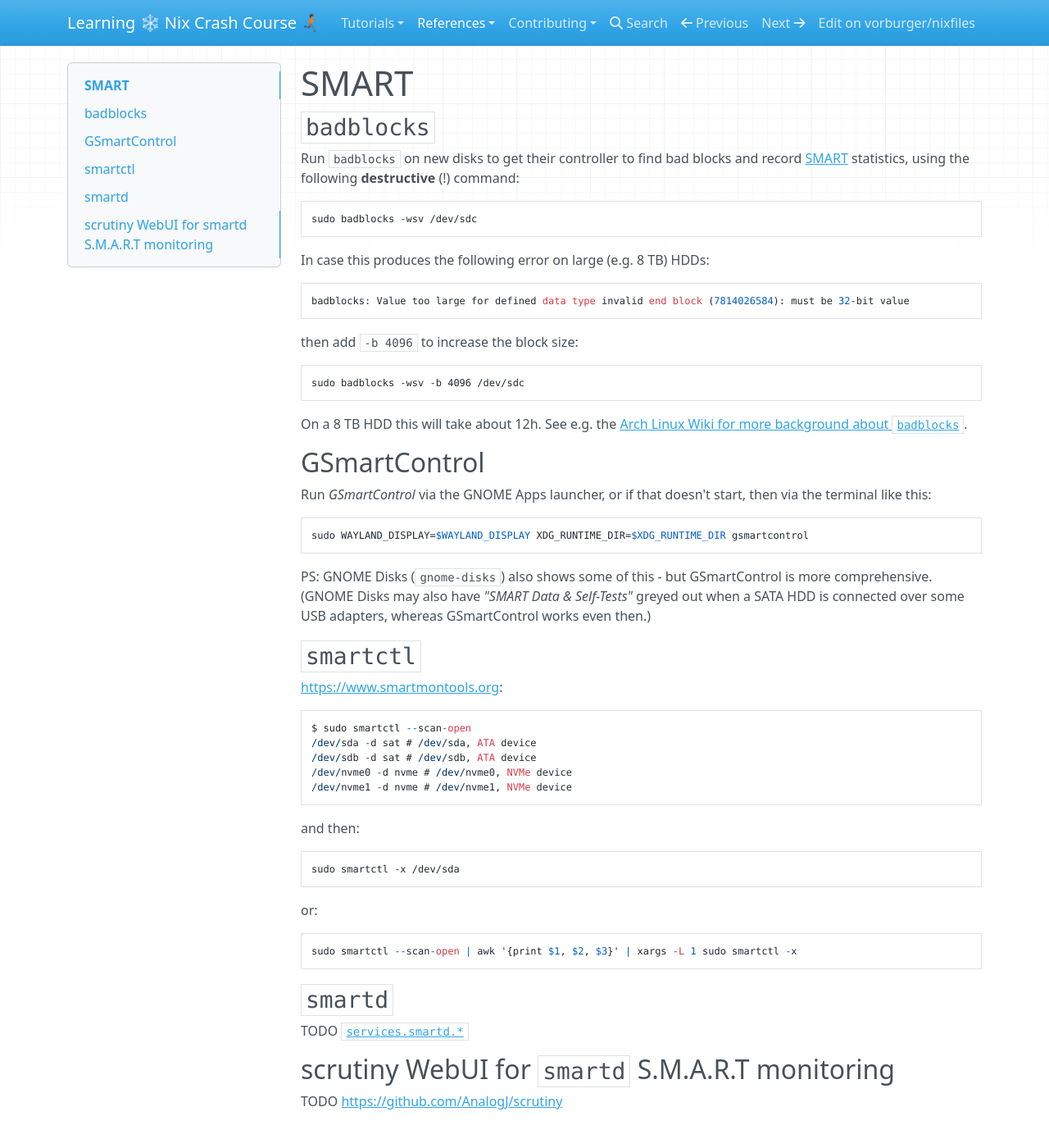
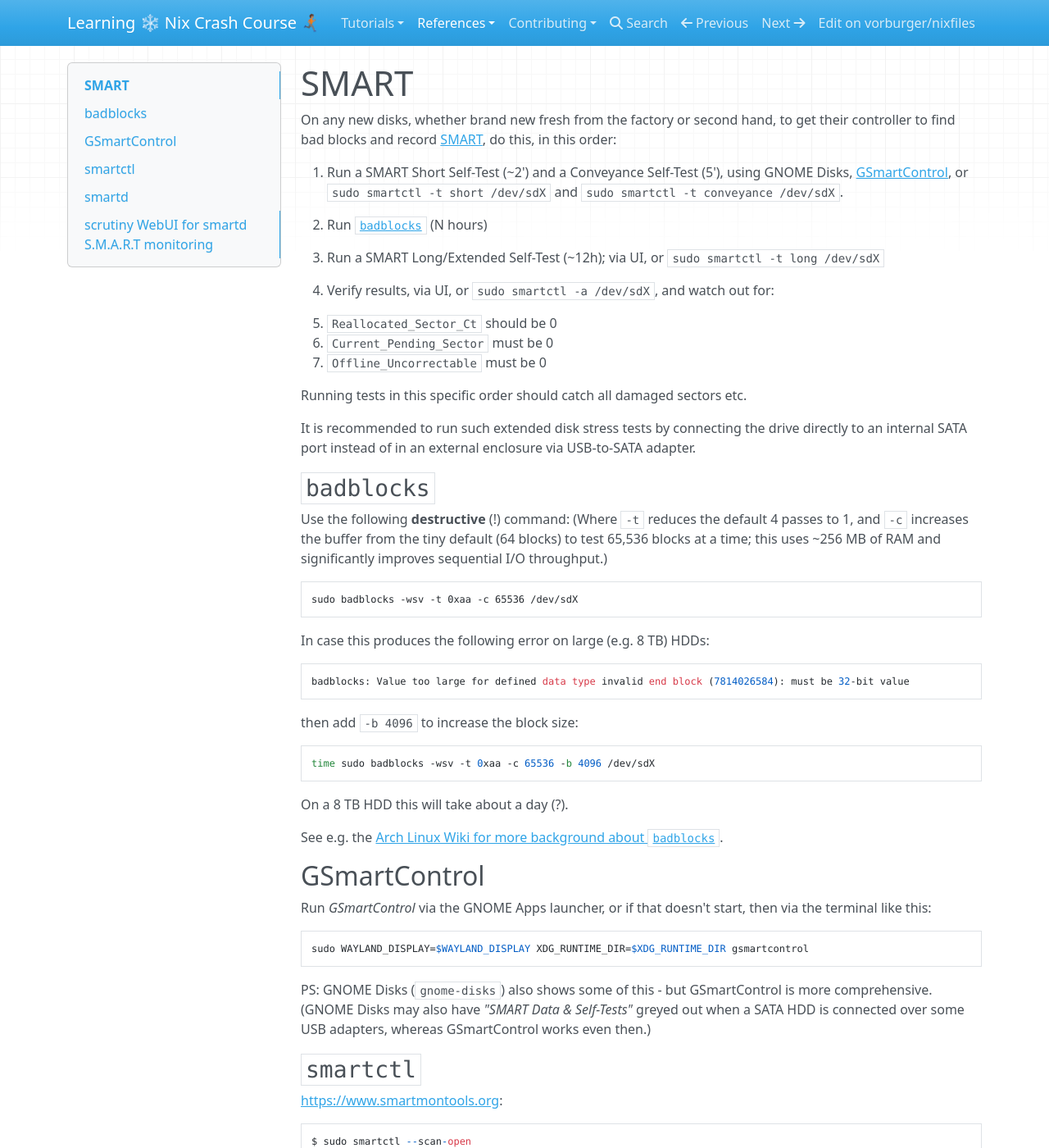
Before and after one commit to vorburger/nixfiles, an MkDocs documentation site: the page built from docs/docs/reference/smart.md, in a window 1280 px wide and 1400 px high. Shown: the whole window at 82% size. Built offline with MkDocs 1.6.1, drawn with Linux system fonts in a browser that asks for light colours; nearby versions of some CDN libraries.

Commit message:
docs: Refine SMART disk testing tips

```diff
--- a/docs/docs/reference/smart.md
+++ b/docs/docs/reference/smart.md
@@ -1,12 +1,34 @@
 # SMART
+
+On any new disks, whether brand new fresh from the factory or second hand, to get their controller
+to find bad blocks and record [SMART](https://en.wikipedia.org/wiki/Self-Monitoring,_Analysis_and_Reporting_Technology),
+do this, in this order:
+
+1. Run a SMART Short Self-Test (~2') and a Conveyance Self-Test (5'),
+   using GNOME Disks, [GSmartControl](#GSmartControl), or `sudo smartctl -t short /dev/sdX`
+   and `sudo smartctl -t conveyance /dev/sdX`.
+
+1. Run [`badblocks`](#badblocks) (N hours)
+
+1. Run a SMART Long/Extended Self-Test (~12h); via UI, or `sudo smartctl -t long /dev/sdX`
+
+1. Verify results, via UI, or `sudo smartctl -a /dev/sdX`, and watch out for:
+   - `Reallocated_Sector_Ct` should be 0
+   - `Current_Pending_Sector` must be 0
+   - `Offline_Uncorrectable` must be 0
+
+Running tests in this specific order should catch all damaged sectors etc.
+
+It is recommended to run such extended disk stress tests by connecting the drive directly to
+an internal SATA port instead of in an external enclosure via USB-to-SATA adapter.
 
 ## `badblocks`
 
-Run `badblocks` on new disks to get their controller to find bad blocks and record
-[SMART](https://en.wikipedia.org/wiki/Self-Monitoring,_Analysis_and_Reporting_Technology)
-statistics, using the following **destructive** (!) command:
+Use the following **destructive** (!) command: (Where `-t` reduces the default
+4 passes to 1, and `-c` increases the buffer from the tiny default (64 blocks) to test 65,536 blocks
+at a time; this uses ~256 MB of RAM and significantly improves sequential I/O throughput.)
 
-    sudo badblocks -wsv /dev/sdc
+    sudo badblocks -wsv -t 0xaa -c 65536 /dev/sdX
 
 In case this produces the following error on large (e.g. 8 TB) HDDs:
 
@@ -14,9 +36,11 @@ In case this produces the following error on large (e.g. 8 TB) HDDs:
 
 then add `-b 4096` to increase the block size:
 
-    sudo badblocks -wsv -b 4096 /dev/sdc
+    time sudo badblocks -wsv -t 0xaa -c 65536 -b 4096 /dev/sdX
 
-On a 8 TB HDD this will take about 12h. See e.g. the [Arch Linux Wiki for more background about `badblocks`](https://wiki.archlinux.org/title/Badblocks).
+On a 8 TB HDD this will take about a day (?).
+
+See e.g. the [Arch Linux Wiki for more background about `badblocks`](https://wiki.archlinux.org/title/Badblocks).
 
 ## GSmartControl
 
```
